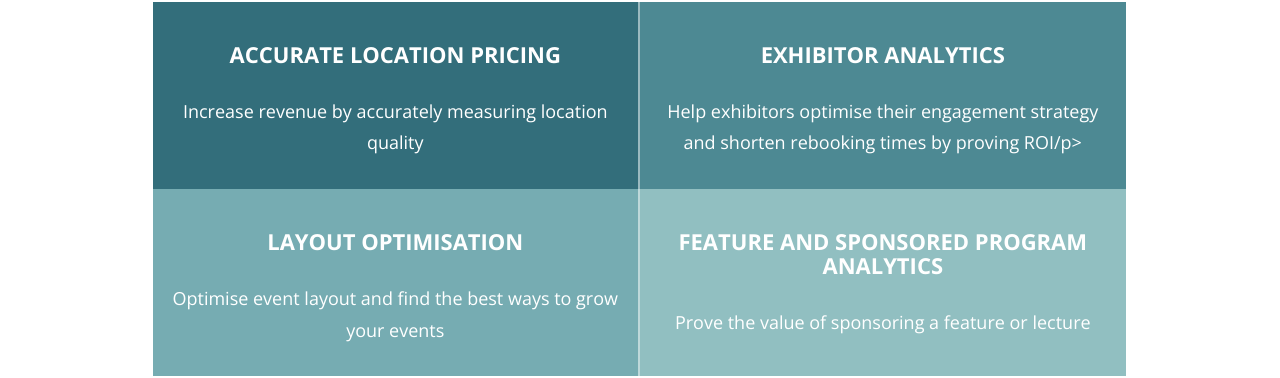
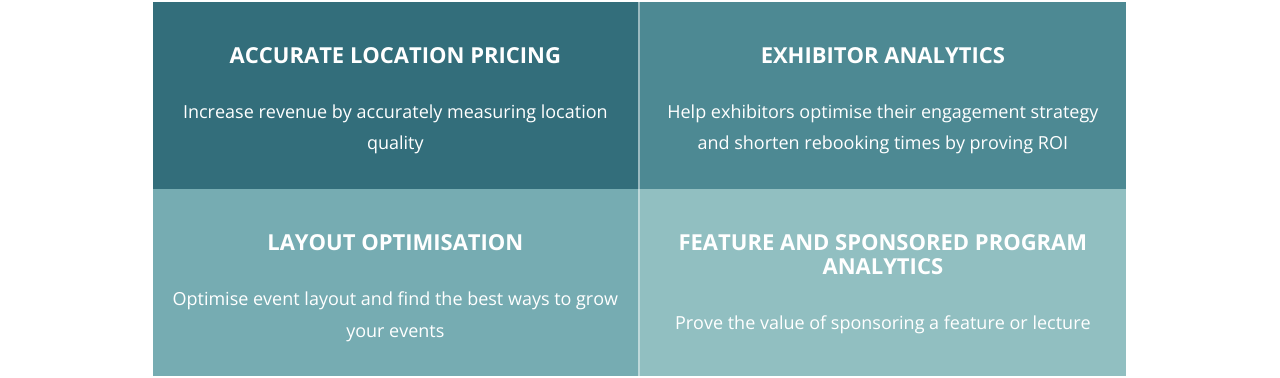
Before and after one commit to storesense/web-expoanalytics, a Jekyll site: the page built from index.html, in a window 1280 px wide and 900 px high, scrolled down 1401 px. Shown: the part 161-539 px from the top of the window. Built offline with Jekyll 4.4.1, drawn with Linux system fonts in a browser that asks for light colours.

Commit message:
benefits typo

```diff
--- a/_includes/sections/key-features.html
+++ b/_includes/sections/key-features.html
@@ -17,7 +17,7 @@
             <div class="col-md-5 col-xs-6 rect" id="ne-rect">
                 <h3 class="longer-title">Exhibitor analytics</h3>
                 <div class="rect-maintext">
-                    <p>Help exhibitors optimise their engagement strategy and shorten rebooking times by proving ROI/p>
+                    <p>Help exhibitors optimise their engagement strategy and shorten rebooking times by proving ROI</p>
                 </div>
             </div>
         </div>
```
